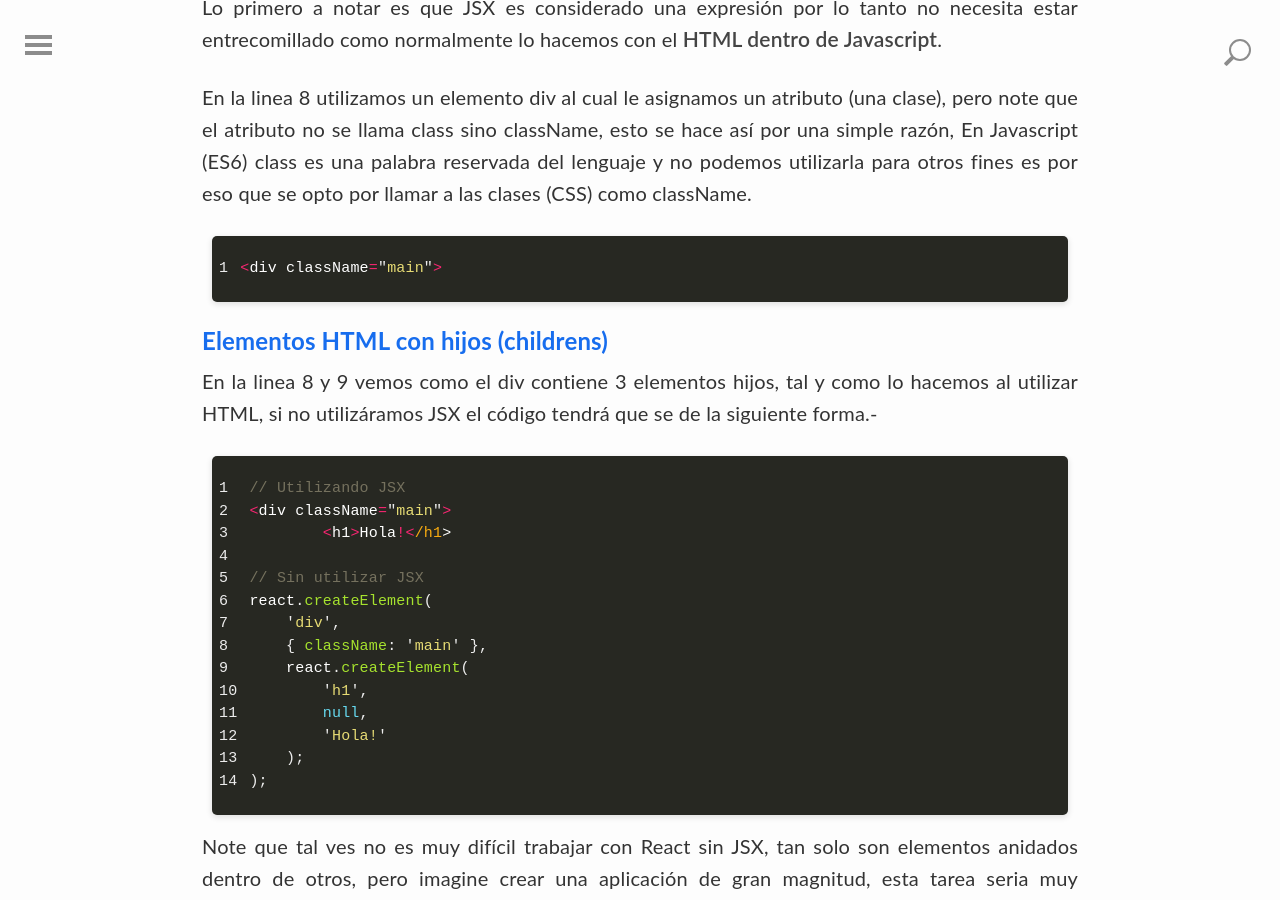
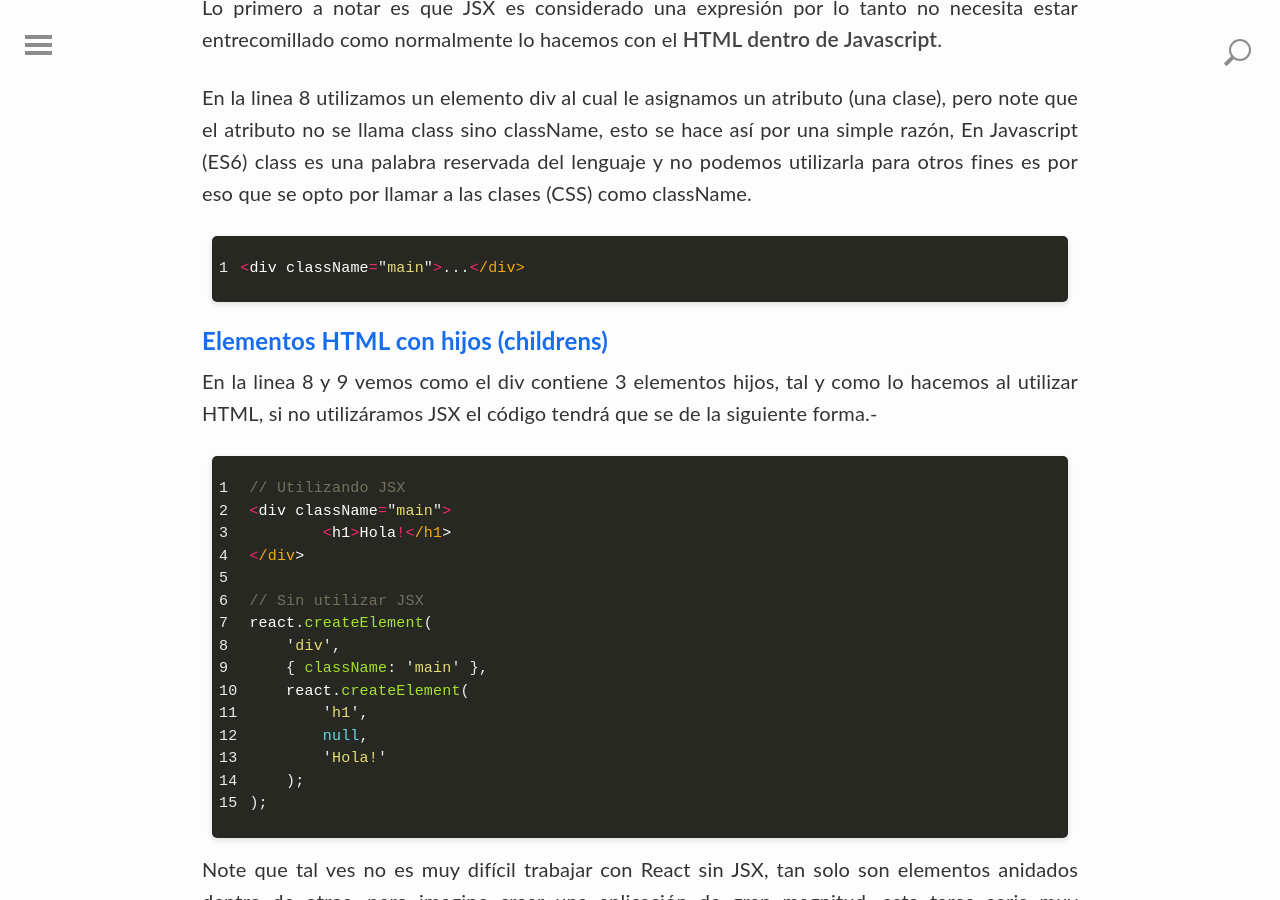
Before and after one commit to Codeandomx/codeandomx, a Jekyll site: the page built from _posts/2018-01-15-introduccion-a-jsx.md, in a window 1280 px wide and 900 px high, scrolled down 2703 px. Built offline with Jekyll 4.4.1, drawn with Linux system fonts in a browser that asks for light colours; some web fonts are replaced; comment, search, counter and statistics services are not loaded; some of the changed text lies outside the part shown.

```diff
--- a/_posts/2018-01-15-introduccion-a-jsx.md
+++ b/_posts/2018-01-15-introduccion-a-jsx.md
@@ -61,7 +61,7 @@
 En la linea 8 utilizamos un elemento div al cual le asignamos un atributo (una clase), pero note que el atributo no se llama class sino className, esto se hace así por una simple razón, En Javascript (ES6) class es una palabra reservada del lenguaje y no podemos utilizarla para otros fines es por eso que se opto por llamar a las clases (CSS) como className.
 
 {% highlight javascript linenos %}
-<div className="main">
+<div className="main">...</div>
 {% endhighlight %}
 
 ### Elementos HTML con hijos (childrens)
@@ -72,6 +72,7 @@
 // Utilizando JSX
 <div className="main">
         <h1>Hola!</h1>
+</div>
 
 // Sin utilizar JSX
 react.createElement(
```
Also changed, not shown: other parts of _posts/2018-01-15-introduccion-a-jsx.md (+1 -0 lines).
